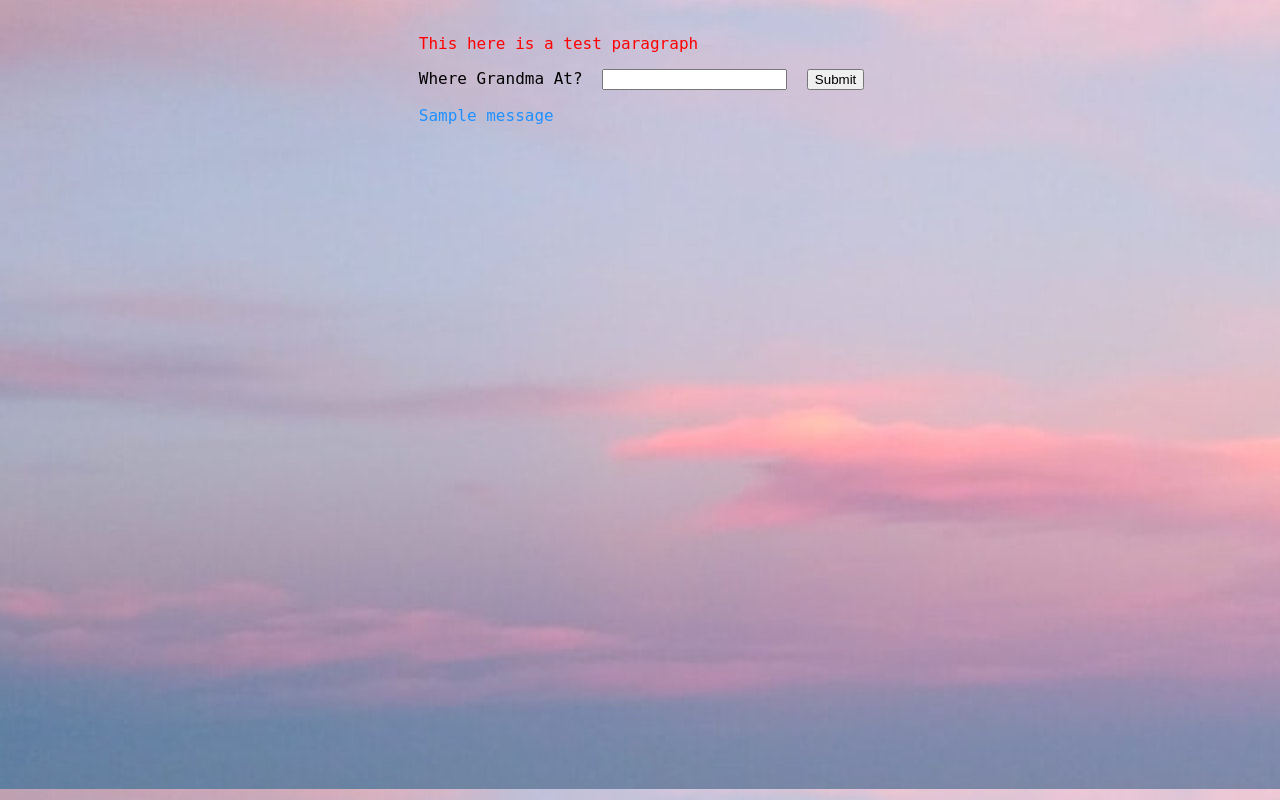
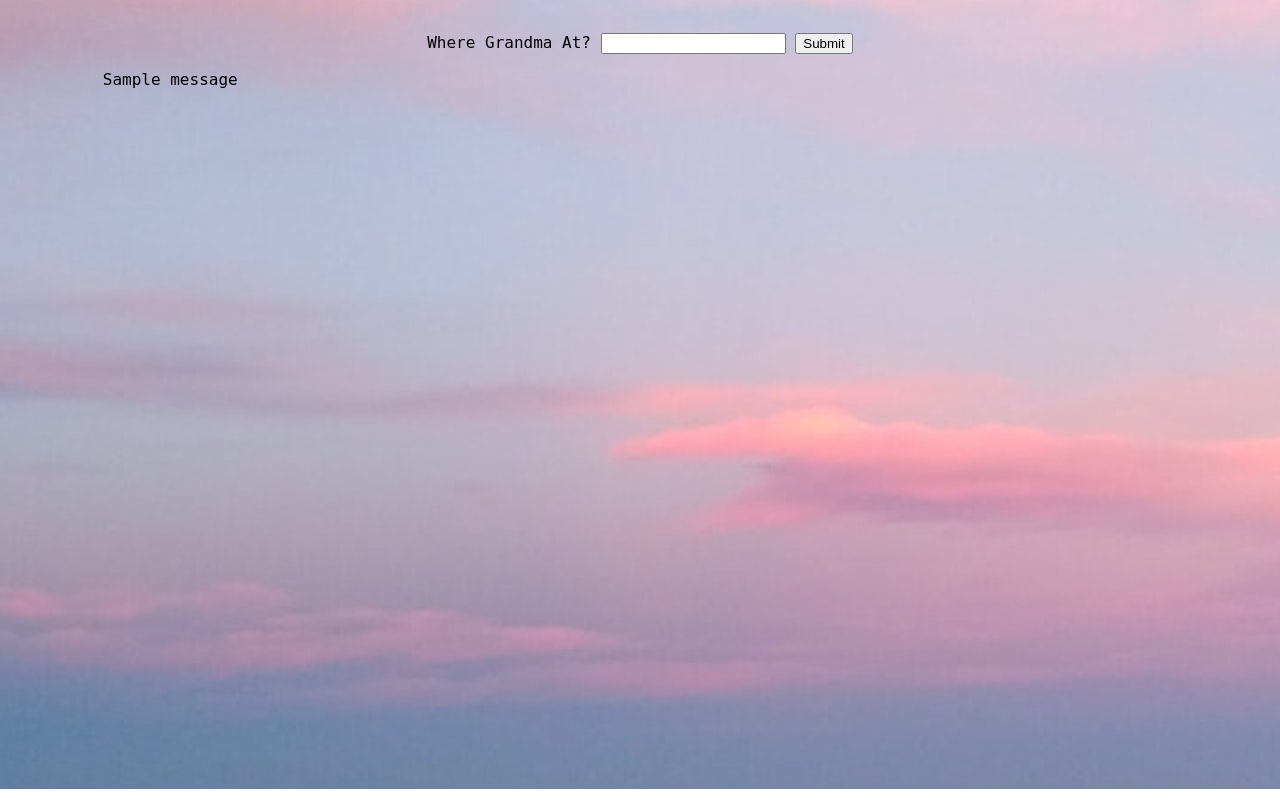
Before and after one commit to patthrasher/weather, a Django app: template weatherapp/grandma/templates/grandma/index.html in a window 1280 px wide. Run offline with Django 3.2, Linux system fonts and the light colour scheme; the template is opened without the code that fills it: most values are stand-ins (such as "Sample title", 1, 10 or a date in 2020); one stand-in notice (Sample message) is shown.

Commit message:
changed image sizes, playing with css

```diff
--- /dev/null
+++ b/weatherapp/grandma/static/grandma/style2.css
@@ -0,0 +1,20 @@
+img {
+  max-width: 100%;
+  height: auto;
+}
+
+body {
+    background: white url("images/sky.jpeg") no-repeat;
+    font-family: monospace, serif;
+}
+
+.mobile-center {
+  margin: auto;
+  width: 85%;
+  /* padding: 10px 0 0 15%; */
+}
+
+.mobile-form {
+  text-align: center;
+  padding: 25px 0 0 0;
+}
--- a/weatherapp/grandma/templates/grandma/index.html
+++ b/weatherapp/grandma/templates/grandma/index.html
@@ -1,7 +1,7 @@
 {% load static %}
 <DOCTYPE html>
 
-<link rel="stylesheet" type="text/css" href="{% static 'grandma/style.css' %}">
+<link rel="stylesheet" type="text/css" href="{% static 'grandma/style2.css' %}">
 
 <html>
   <head >
@@ -9,9 +9,8 @@
     <meta name="viewport" content="width=device-width, initial-scale=1">
   </head>
   <body>
-    <div class="center">
-    <p>This here is a test paragraph</p>
-    <form method="POST">
+    <div class="center mobile-center">
+    <form method="POST" class="mobile-form">
       {% csrf_token %}
       <label for="city" class="lil-space">Where Grandma At?</label>
       <span class="lil-space"><input type="text" name="city"></span>
@@ -20,7 +19,7 @@
 
     {% if messages %}
       {% for message in messages %}
-        <p style="color: dodgerblue;">{{ message }}</p>
+        <p>{{ message }}</p>
       {% endfor %}
     {% endif %}
 
--- a/weatherapp/grandma/views.py
+++ b/weatherapp/grandma/views.py
@@ -30,6 +30,7 @@ def index(request) :
 
                 f = data['current']['temp_f']
                 output = ''
+                # f = 101
                 if f >= 100 : output = 'swim suit'
                 elif f >=  60 : output = 'tshirt'
                 elif f >= 32 : output = 'coat'
```
Also changed, not shown: weatherapp/grandma/static/grandma/images/swimsuit.jpeg, weatherapp/grandma/static/grandma/images/tshirt.jpg, 4 other files.
